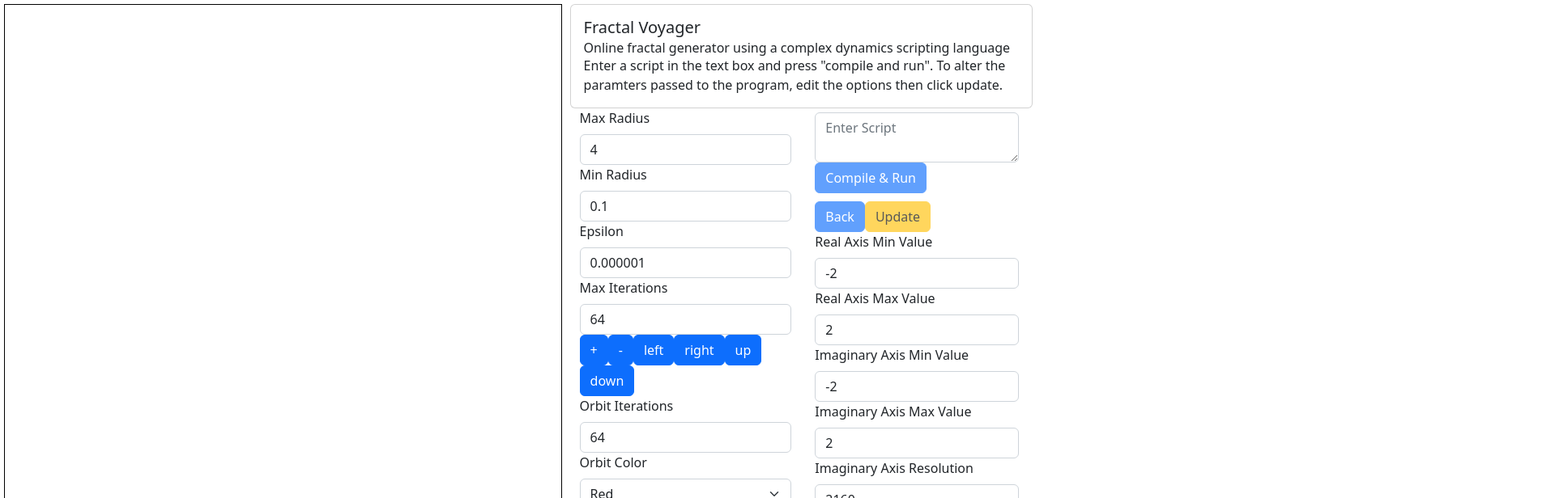
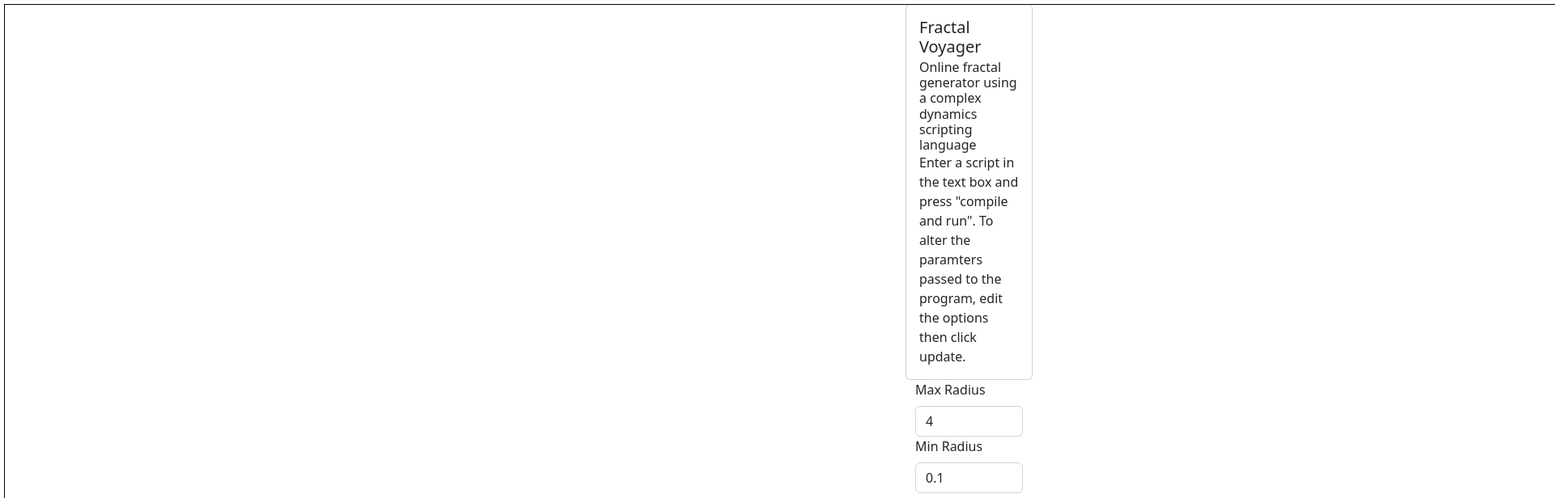
Before and after one commit to FractalVoyager/FractalVoyager, a React (Create React App) app: page / in a window 1280 px wide. Shown: the top 616 px of the page at 81% size, 1920 px wide, since content can reach past the window. Built offline with nearby package versions, Linux system fonts and the light colour scheme; no server answers.

Commit message:
bug fix - canvas resize causes viewer and control containers to resize

```diff
--- a/src/components/Console/terminal.css
+++ b/src/components/Console/terminal.css
@@ -7,7 +7,7 @@
 }
 
 .termMaxed {
-  height: 6em;
+  height: 7em;
 }
 .termMined {
   height: 1.9em;
@@ -18,6 +18,18 @@
   /* width: 100% !important; */
 
   overflow-y: scroll;
+  /* overflow: hidden; */
+}
+
+/* Hide scrollbar for Chrome, Safari and Opera */
+#inner-terminal::-webkit-scrollbar {
+  display: none;
+}
+
+/* Hide scrollbar for IE, Edge and Firefox */
+#inner-terminal {
+  -ms-overflow-style: none; /* IE and Edge */
+  scrollbar-width: none; /* Firefox */
 }
 
 #termMinMax {
--- a/src/components/Control/control.css
+++ b/src/components/Control/control.css
@@ -1,7 +1,7 @@
 #controls {
   /* float: right; */
-  flex-basis: 45%;
-  /* flex-shrink: 1; */
+  /* this baiscally sets the width that will start pushing up the pixles... making it really low becuase now, the lixels will start pushing up when the "natural" min width is hit */
+  flex-basis: 10%;
   flex-grow: 6;
   margin-left: 5px;
   display: flex;
@@ -10,6 +10,7 @@
   justify-content: space-between;
   align-items: center;
 }
+
 #control-viewer {
   flex-basis: 100vh;
   padding-bottom: 10px;
--- a/src/components/Control/controlComponent.js
+++ b/src/components/Control/controlComponent.js
@@ -7,6 +7,7 @@ import {
   useCompileStore,
   useColorsStore,
   useTmpParamsStore,
+  useCanStyleStore,
 } from "../../store/zustandTest.js";
 import Form from "react-bootstrap/Form";
 import Button from "react-bootstrap/Button";
@@ -52,6 +53,8 @@ function Control({}) {
   // methods on ^^
   const setAlltmpParamsStore = useTmpParamsStore((state) => state.setAll);
   const setAxises = useTmpParamsStore((state) => state.setAxises);
+
+  const canWidthStore = useCanStyleStore((state) => state.width);
 
   // * local state * //
 
@@ -318,7 +321,18 @@ function Control({}) {
   return (
     <>
       <div id="control-viewer">
-        <div id="controls">
+        {console.log("controls can width", canWidthStore)}
+        <div
+          id="controls"
+          // -5 makes it works with global padding
+          // here is hard setting width of control container based on the calculated width
+          // just doing it for the viewer container doesn't quite work fully, this addition makes it
+          style={{
+            width: canWidthStore
+              ? document.documentElement.clientWidth - canWidthStore - 5 + "px"
+              : "",
+          }}
+        >
           <Header />
           <Container fluid>
             <Row>
--- a/src/components/Viewer/canvasComponent.js
+++ b/src/components/Viewer/canvasComponent.js
@@ -34,6 +34,8 @@ const Canvas = ({
   // gets the ref for can and calls draws on the canvas with useCanvas
   const canRef = useCanvas(draw, options);
 
+  console.log("in can component", maxHeight);
+
   // silly fix to set a ref for the canvas which is drawing the fractals - uses global store - can use forward ref instead
   const updateFracRef = useFracRefStore((state) => state.update);
   if (id === "fracCan") {
@@ -51,11 +53,11 @@ const Canvas = ({
   // so the ratio size of the actual canvas changes here
   let styWidth = maxWidth;
   let styHeight = maxHeight;
-  if (styWidth / styHeight > xRes / yRes) {
-    styWidth = (styHeight * xRes) / yRes;
-  } else if (styWidth / styHeight < xRes / yRes) {
-    styHeight = (styWidth * yRes) / xRes;
-  }
+  // if (styWidth / styHeight > xRes / yRes) {
+  styWidth = (styHeight * xRes) / yRes;
+  // } else if (styWidth / styHeight < xRes / yRes) {
+  //   styHeight = (styWidth * yRes) / xRes;
+  // }
   const style = { width: styWidth, height: styHeight };
   setWidth(styWidth);
 
--- a/src/components/Viewer/viewer.css
+++ b/src/components/Viewer/viewer.css
@@ -21,12 +21,12 @@
 }
 
 #viewer {
-  /* flex-basis: 50%; */
-  flex-grow: 0;
-  flex-shrink: 3;
-  width: 100%;
+  /* flex-grow: 0;
+  flex-shrink: 3; */
+  height: 100%;
+  margin-right: 5px;
+  width: 60%;
 
-  margin-right: 5px;
   /* flex-shrink: 4; */
   /* height: 100%; */
   display: flex;
--- a/src/components/Viewer/viewerComponent.js
+++ b/src/components/Viewer/viewerComponent.js
@@ -728,12 +728,23 @@ const Viewer = ({
 
   return (
     <>
-      <div id="viewer" style={{ width: canWidthStore + "px" }}>
-        {console.log(canWidthStore + "px")}
-        <div id="outer-cans" ref={wrapperRef}>
+      <div
+        id="viewer"
+        // setting width of container based on (possibly new) width of canvas
+        style={{
+          width: canWidthStore ? canWidthStore - 5 + "px" : "",
+        }}
+      >
+        <div
+          id="outer-cans"
+          ref={wrapperRef}
+          // fixes issue of not updating controls but adds more issues
+          // style={{ width: canWidthStore + "px" }}
+        >
           {wrapperRef.current ? (
             <>
               {/* three differnet canvases - fractal, box zoom, orbit */}
+              {console.log("max height...." + wrapperRef.current.clientHeight)}
               <Canvas
                 className="can"
                 draw={clearFrac ? clearRect : drawFrac}
--- a/src/store/zustandTest.js
+++ b/src/store/zustandTest.js
@@ -247,7 +247,9 @@ const useWriteOrbitStore = create((set) => ({
 
 const useCanStyleStore = create((set) => ({
   width: null,
+  maxWidth: null,
   setWidth: (width) => set({ width: width }),
+  setMaxWidth: (width) => set({ maxWidth: width }),
 }));
 
 export {
```
Also changed, not shown: 1 other file (tests, documents, lock files or other folders).
